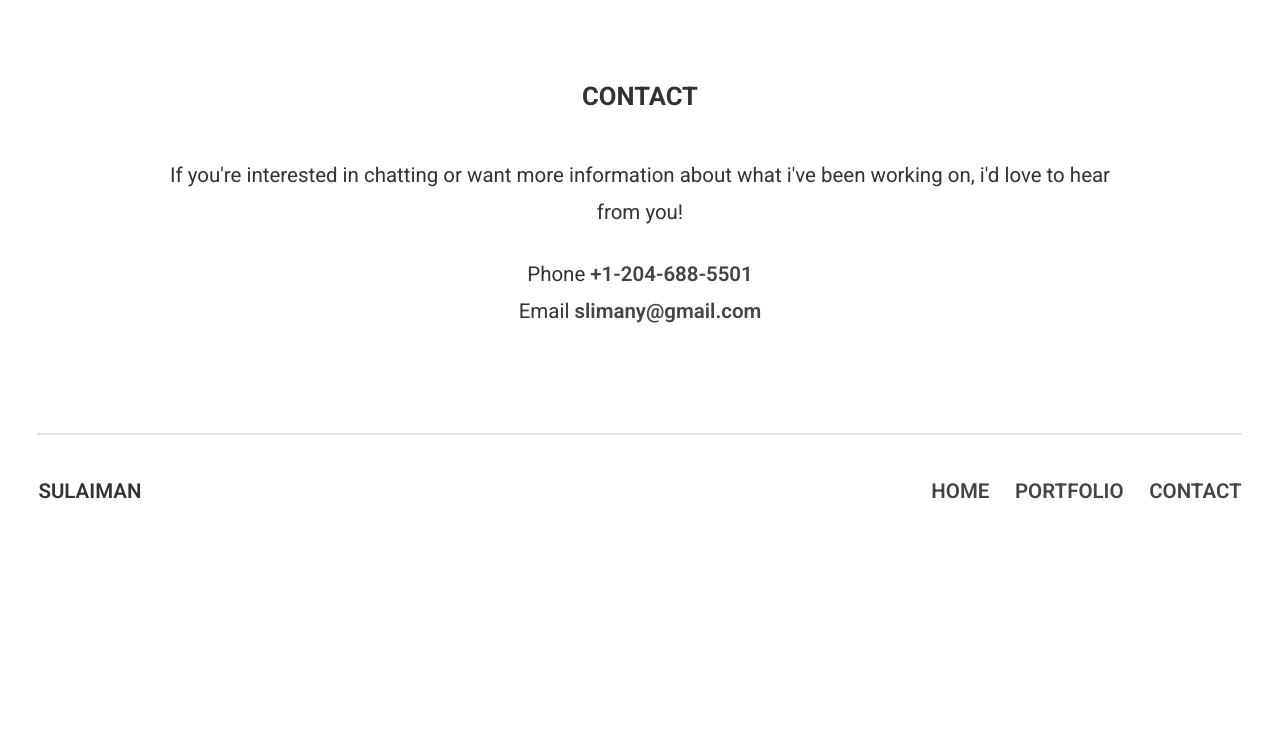
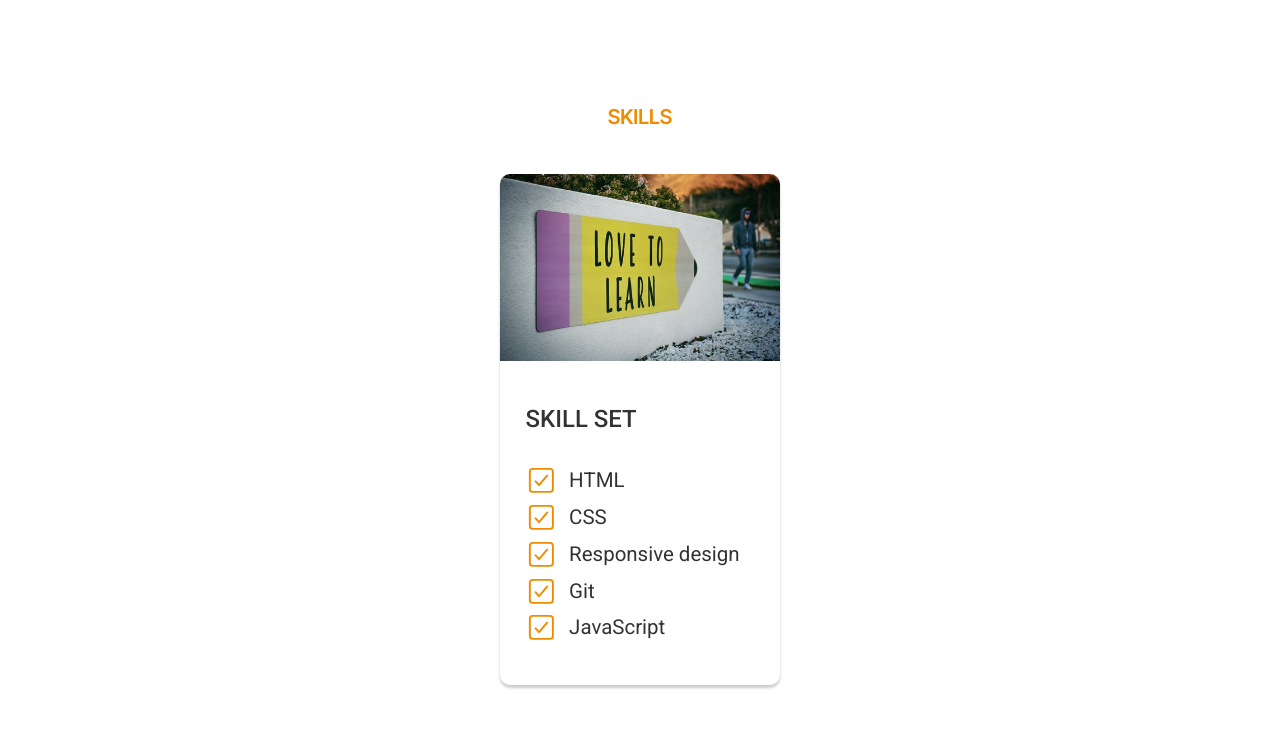
Before and after one commit to Abu-Sman/Responsive-Layout-Site, a plain HTML site: page index.html in a window 1280 px wide. Shown: the part 1477-2220 px from the top of the page. Before the commit the page ends 2064 px from the top, so only its background shows below. Drawn offline with nearby package versions, Linux system fonts and the light colour scheme.

Commit message:
final project

```diff
--- a/css/styles.css
+++ b/css/styles.css
@@ -16,16 +16,27 @@ body {
   font-size: 1.6rem;
   color: #333;
   line-height: 1.8;
+  text-align: center;
 }
 
 .main-container {
-  padding: 2rem;
-  text-align: center;
+  padding: 0 2rem;
 }
 
-section,
-footer {
-  margin-top: 8rem;
+.header-container {
+  padding-top: 3rem;
+}
+
+header,
+section {
+  margin-bottom: 8rem;
+}
+
+h1,
+h2,
+.footer-nav p {
+  font-family: "Inter Tight", sans-serif;
+  color: #f08c00;
 }
 
 a:link,
@@ -33,15 +44,17 @@ a:visited {
   text-decoration: none;
   font-size: 1.6rem;
   color: #444;
-  font-weight: 600;
+  font-weight: 500;
   text-transform: uppercase;
   padding-bottom: 2px;
-  animation: all 0.5s;
+  border-bottom: 2px solid transparent;
+  transition: all 0.3s;
 }
 
 a:hover,
 a:active {
-  border-bottom: 2px solid #444;
+  color: #f08c00;
+  border-bottom: 2px solid currentColor;
 }
 
 ul {
@@ -57,7 +70,6 @@ img {
 ***********************************************/
 
 /* HEADER STYLES */
-header,
 .wrapper,
 .wrapper-2,
 .main-nav {
@@ -69,16 +81,18 @@ header,
 
 .wrapper,
 .wrapper-2 {
+  padding-top: 4rem;
   align-items: center;
   row-gap: 3rem;
 }
 
 .name {
   font-size: 2.8rem;
+  font-weight: 700;
 }
 
 .main-nav {
-  row-gap: 1.5rem;
+  row-gap: 1rem;
 }
 
 .profile-img {
@@ -92,9 +106,9 @@ header,
 
 /* MAIN STYLES */
 h2 {
-  font-size: 2rem;
+  font-size: 1.6rem;
   text-transform: uppercase;
-  font-weight: 700;
+  font-weight: 600;
   margin-bottom: 3rem;
 }
 
@@ -118,7 +132,48 @@ h3 {
   padding: 0 1rem;
 }
 
+#skills {
+  display: flex;
+  flex-direction: column;
+  align-items: center;
+}
+
+.card {
+  width: 280px;
+  box-shadow: 0 3px 3px rgba(0, 0, 0, 0.2);
+  border-radius: 10px;
+  overflow: hidden;
+  transition: all 0.5s;
+}
+
+.card:hover {
+  transform: translate(5px, -5px);
+}
+
+.card-text {
+  text-align: left;
+  padding: 2rem 2rem 3rem;
+}
+
+.card-text h3 {
+  text-transform: uppercase;
+  margin-bottom: 1.6rem;
+}
+
+.skill {
+  display: flex;
+  align-items: center;
+  column-gap: 1rem;
+}
+
+ion-icon {
+  width: 2.4rem;
+  height: 2.4rem;
+  color: #f08c00;
+}
+
 #contact .wrapper {
+  padding-top: 0;
   row-gap: 2rem;
 }
 
@@ -150,27 +205,21 @@ hr {
 footer ul {
   display: none;
 }
-
-.footer-nav::after {
-  content: "Back to top";
-  display: block;
-  letter-spacing: -1px;
-}
 /***********************************************
     MEDIA QUERIES
 ***********************************************/
 @media (min-width: 768px) {
   .main-container {
-    padding: 3rem;
+    padding: 0 3rem;
   }
 
-  .main-nav {
+  .main-nav,
+  .wrapper-2 {
     flex-direction: row;
     column-gap: 4rem;
   }
 
   .wrapper-2 {
-    flex-direction: row;
     column-gap: 1rem;
   }
 
@@ -185,7 +234,8 @@ footer ul {
   }
 
   .container {
-    column-gap: 2%;
+    justify-content: space-between;
+    /* column-gap: 2%; */
     row-gap: 5rem;
   }
 
@@ -194,7 +244,7 @@ footer ul {
   }
 
   #contact .wrapper {
-    width: 80%;
+    width: 75%;
     margin: 0 auto;
   }
 
@@ -206,6 +256,10 @@ footer ul {
     display: flex;
     column-gap: 2rem;
   }
+
+  .top {
+    display: none;
+  }
 }
 
 @media (min-width: 1024px) {
@@ -214,8 +268,8 @@ footer ul {
   }
 
   .main-container {
-    padding-top: 4rem;
-    max-width: 120rem;
+    padding: 0 4rem;
+    max-width: 100rem;
     margin: 0 auto;
   }
 
@@ -225,6 +279,10 @@ footer ul {
     justify-content: space-between;
   }
 
+  .profile-img {
+    width: 100%;
+  }
+
   .item {
     flex-basis: 32%;
   }
--- a/index.html
+++ b/index.html
@@ -8,7 +8,13 @@
     <link rel="preconnect" href="https://fonts.googleapis.com" />
     <link rel="preconnect" href="https://fonts.gstatic.com" crossorigin />
     <link
-      href="https://fonts.googleapis.com/css2?family=Roboto:wght@400;500;600;700&display=swap"
+      href="https://fonts.googleapis.com/css2?family=Roboto:wght@400;500&display=swap"
+      rel="stylesheet"
+    />
+    <link rel="preconnect" href="https://fonts.googleapis.com" />
+    <link rel="preconnect" href="https://fonts.gstatic.com" crossorigin />
+    <link
+      href="https://fonts.googleapis.com/css2?family=Inter+Tight:wght@600;700&display=swap"
       rel="stylesheet"
     />
     <link rel="stylesheet" href="css/styles.css" />
@@ -24,13 +30,14 @@
             <ul class="main-nav">
               <li><a href="#">Home</a></li>
               <li><a href="#portfolio">Portfolio</a></li>
+              <li><a href="#skills">Skills</a></li>
               <li><a href="#contact">Contact</a></li>
             </ul>
           </nav>
         </div>
 
         <div class="wrapper-2">
-          <p>
+          <p class="flex-el">
             Hi! I'm a front-end developer who loves responsive design and css. I
             recently finished learning front-end web development at Treehouse
             and i'm excited to put all my skills to use!
@@ -38,7 +45,7 @@
           <img
             src="images/responsive-layout-profile.png"
             alt="My profile picture"
-            class="profile-img"
+            class="profile-img flex-el"
           />
         </div>
       </header>
@@ -130,6 +137,38 @@
           </div>
         </section>
 
+        <section id="skills">
+          <h2>Skills</h2>
+          <div class="card">
+            <img src="images/rsz_skills.jpg" alt="i love to learn" />
+            <div class="card-text">
+              <h3>Skill Set</h3>
+              <ul>
+                <li class="skill">
+                  <ion-icon name="checkbox-outline"></ion-icon>
+                  <p>HTML</p>
+                </li>
+                <li class="skill">
+                  <ion-icon name="checkbox-outline"></ion-icon>
+                  <p>CSS</p>
+                </li>
+                <li class="skill">
+                  <ion-icon name="checkbox-outline"></ion-icon>
+                  <p>Responsive design</p>
+                </li>
+                <li class="skill">
+                  <ion-icon name="checkbox-outline"></ion-icon>
+                  <p>Git</p>
+                </li>
+                <li class="skill">
+                  <ion-icon name="checkbox-outline"></ion-icon>
+                  <p>JavaScript</p>
+                </li>
+              </ul>
+            </div>
+          </div>
+        </section>
+
         <section id="contact">
           <h2>Contact</h2>
           <div class="wrapper">
@@ -157,10 +196,21 @@
           <ul>
             <li><a href="#">Home</a></li>
             <li><a href="#portfolio">Portfolio</a></li>
+            <li><a href="#Skills">Skills</a></li>
             <li><a href="#contact">Contact</a></li>
           </ul>
+          <p class="top"><a href="#"> Back to top</a></p>
         </nav>
       </footer>
     </div>
+
+    <script
+      type="module"
+      src="https://unpkg.com/ionicons@7.1.0/dist/ionicons/ionicons.esm.js"
+    ></script>
+    <script
+      nomodule
+      src="https://unpkg.com/ionicons@7.1.0/dist/ionicons/ionicons.js"
+    ></script>
   </body>
 </html>
```
Also changed, not shown: images/rsz_skills.jpg (added).
